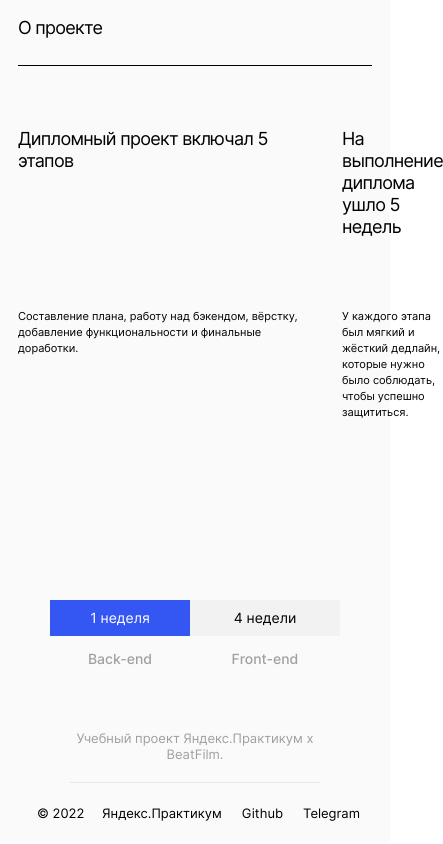
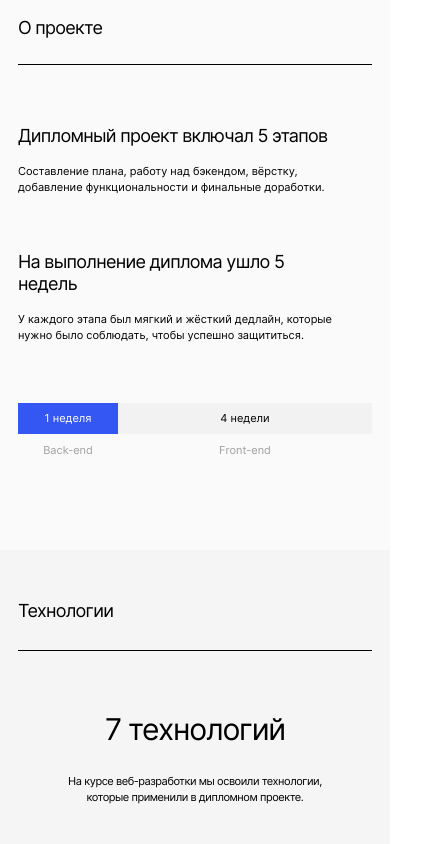
Before and after one commit to Marvin811/movies-explorer-frontend, a React (Create React App) app: page / in a window 390 px wide. Shown: the part 980-1824 px from the top of the page, 443 px wide, since content can reach past the window. Built offline with nearby package versions, Linux system fonts and the light colour scheme.

Commit message:
feat: сделан адаптив на 320

```diff
--- a/src/components/AboutProject/AboutProject.css
+++ b/src/components/AboutProject/AboutProject.css
@@ -1,159 +1,158 @@
 .about-project {
-    min-height: 608px;
     font-family: "Inter", Arial, sans-serif;
     background-color: #FAFAFA;
-    padding: 0;
+    padding: 110px 70px;
     margin: 0;
     color: #000000;
 }
 
 .about-project__title {
-    padding: 110px 0 23px;
-    margin: 0 70px;
-    border-bottom: solid 1px black;
-    font-style: normal;
     font-weight: 400;
     font-size: 22px;
     line-height: 27px;
     letter-spacing: -0.04em;
+    margin: 0;
+    padding-bottom: 20px;
+    border-bottom: 1px solid #000;
 }
 
-.about-project__info {
-    display: grid;
-    grid-auto-columns: 1fr;
-    grid-template-columns: minmax(550px, 550px) 4fr;
-    grid-template-rows: 1fr 1fr;
-    gap: 10px 40px;
-    margin: 0 70px 0 0;
-    padding: 70px 0 110px 70px;
-    flex-basis: 50%;
+.about-project__texts {
+    display: flex;
+    justify-content: space-between;
+    padding: 70px 0 110px 0;
 }
 
-.about-project__info:last-of-type {
-    margin: 0;
+.about-project__text-column {
+    max-width: 550px;
 }
 
-.about-project__info-box {
-    margin: 0;
-    padding: 0;
-}
-
-.about-project__info-box-title {
-    font-style: normal;
+.about-project__text-title {
     font-weight: 400;
     font-size: 20px;
     line-height: 24px;
     letter-spacing: -0.04em;
     margin: 0;
-    padding: 0;
+    padding-bottom: 26px;
 }
 
-.about-project__info-box-subtitle {
-    font-style: normal;
+.about-project__text {
     font-weight: 400;
     font-size: 14px;
     line-height: 20px;
     margin: 0;
-    padding: 0;
-    max-width: 550px;
 }
 
-.about-project__duration {
-    margin: 0 70px;
+.about-project__progress {
     display: grid;
-    grid-template-columns: minmax(100px, 1fr) 4fr;
-    grid-template-rows: 36px 31px;
+    grid-template-columns: 1fr 4fr;
 }
 
-.about-project__weeks {
-    margin: 0;
+.about-project__progress-text {
+    min-height: 18px;
     font-weight: 400;
     font-size: 14px;
-    line-height: 1.2;
-    display: flex;
-    justify-content: center;
-    align-items: center;
+    line-height: 17px;
+    text-align: center;
+    padding: 9px 0;
+    background-color: #f2f2f2;
 }
 
-
-.about-project__weeks_type_short {
-    background-color: #3456F3;
-    color: #fff;
+.about-project__progress-text_color_back {
+    background-color: #3456f3;
+    color: white;
 }
 
-.about-project__weeks_type_long {
-    background-color: #f2f2f2;
-    color: #000;
+.about-project__progress-caption {
+    color: #a0a0a0;
+    font-weight: 500;
+    font-size: 14px;
+    line-height: 17px;
+    text-align: center;
+    margin: 14px 0 0 0;
 }
 
-.about-project__fullstack {
-    font-weight: 500;
-    color: #a0a0a0;
-    align-items: flex-end;
-}
-
-@media screen and (max-width: 900px) {
+@media (max-width: 900px) {
     .about-project {
-        min-height: 585px;
-
+        padding: 90px 50px;
     }
 
     .about-project__title {
-        margin: 0 50px;
-        padding: 90px 0 25px;
+        padding-bottom: 25px;
     }
 
-    .about-project__info-box-subtitle {
+
+    .about-project__texts {
+        padding-bottom: 93px;
+    }
+
+    .about-project__text-column {
+        max-width: 319px;
+    }
+
+    .about-project__text-title {
+        padding-bottom: 22px;
+    }
+
+    .about-project__text {
         font-size: 12px;
         line-height: 18px;
-        max-width: 319px;
-
     }
 
-    .about-project__info {
-        margin: 0 50px;
-        padding: 70px 0 93px;
-        grid-template-columns: minmax(319px, 319px) 1fr;
-        gap: 15px 30px;
+    .about-project__progress-caption {
+        font-weight: 400;
     }
 
-    .about-project__duration {
-        margin: 0 50px;
-        grid-template-columns: minmax(140px, 1fr) 4fr;
-    }
+
 }
 
-@media screen and (max-width: 450px) {
-
+@media (max-width: 550px) {
     .about-project {
-        min-height: 585px;
-
-    }
-
-    .about-project__info{
-        grid-template-columns: minmax(284px, 284px) 1fr;
-        grid-template-rows: 1fr 1fr;
-        gap: 10px 40px;
-        padding: 2px 0 62px;
-        margin: 0 18px;
-
+        padding: 70px 18px 93px 18px;
     }
 
     .about-project__title {
         font-size: 18px;
         line-height: 22px;
-        margin: 0 18px;
-        padding: 70px 0 26px;
     }
 
-    .about-project__info-box-title {
+    .about-project__texts {
+        flex-direction: column;
+        padding: 60px 0;
+    }
+
+    .about-project__text-column {
+        margin-bottom: 56px;
+        padding-right: 0;
+    }
+
+    .about-project__text-column:last-of-type {
+        margin-bottom: 0;
+    }
+
+    .about-project__text-title {
+        padding-bottom: 16px;
         font-size: 18px;
         line-height: 22px;
-        padding: 60px 0px;
     }
 
-    .about-project__info-box-subtitle {
+    .about-project__text {
         font-size: 11px;
         line-height: 16px;
     }
+
+    .about-project__progress {
+        grid-template-columns: 100px 1fr;
+    }
+
+    .about-project__progress-text {
+        min-height: 10px;
+        font-size: 11px;
+        line-height: 13px;
+    }
+
+    .about-project__progress-caption {
+        font-size: 11px;
+        line-height: 13px;
+        margin-top: 10px;
+    }
 }
--- a/src/components/AboutProject/AboutProject.js
+++ b/src/components/AboutProject/AboutProject.js
@@ -4,20 +4,37 @@ export function AboutProject() {
     return (
         <section className="about-project" id="project">
             <h2 className="about-project__title">О проекте</h2>
-            <div className="about-project__info">
-                <p className="about-project__info-box-title">Дипломный проект включал 5 этапов</p>
-                <p className="about-project__info-box-title">На выполнение диплома ушло 5 недель</p>
-                <p className="about-project__info-box-subtitle">Составление плана, работу над бэкендом, вёрстку,
-                    добавление функциональности и финальные доработки.</p>
-
-                <p className="about-project__info-box-subtitle">У каждого этапа был мягкий и жёсткий дедлайн,
-                    которые нужно было соблюдать, чтобы успешно защититься.</p>
+            <div className="about-project__texts">
+                <div className="about-project__text-column">
+                    <h3 className="about-project__text-title">
+                        Дипломный проект включал 5 этапов
+                    </h3>
+                    <p className="about-project__text">
+                        Составление плана, работу над бэкендом, вёрстку, добавление
+                        функциональности и финальные доработки.
+                    </p>
+                </div>
+                <div className="about-project__text-column">
+                    <h3 className="about-project__text-title">
+                        На выполнение диплома ушло 5 недель
+                    </h3>
+                    <p className="about-project__text">
+                        У каждого этапа был мягкий и жёсткий дедлайн, которые нужно было
+                        соблюдать, чтобы успешно защититься.
+                    </p>
+                </div>
             </div>
-            <div className="about-project__duration">
-                <p className="about-project__weeks about-project__weeks_type_short">1 неделя</p>
-                <p className="about-project__weeks about-project__weeks_type_long">4 недели</p>
-                <p className="about-project__weeks about-project__fullstack">Back-end</p>
-                <p className="about-project__weeks about-project__fullstack">Front-end</p>
+            <div className="about-project__progress">
+                <div className="about-project__progress-back">
+                    <div className="about-project__progress-text about-project__progress-text_color_back">
+                        1 неделя
+                    </div>
+                    <p className="about-project__progress-caption">Back-end</p>
+                </div>
+                <div className="about-project__progress-front">
+                    <div className="about-project__progress-text">4 недели</div>
+                    <p className="about-project__progress-caption">Front-end</p>
+                </div>
             </div>
         </section>
     );
--- a/src/components/Footer/Footer.css
+++ b/src/components/Footer/Footer.css
@@ -64,3 +64,48 @@
         margin: 0px 30px 0 37px;
     }
 }
+
+@media screen and (max-width: 450px) {
+    .footer {
+        min-height: 270px;
+    }
+
+    .footer__container {
+        margin: 0px 10px 0 10px;
+        flex-direction: column-reverse;
+        justify-content: space-between;
+        align-items: center;
+    }
+    .footer__title{
+        font-size: 12px;
+        line-height: 15px;
+        margin: 0 10px;
+        padding: 80px 0 18px;
+    }
+    .footer__links {
+        display: flex;
+        flex-direction: column;
+        margin: 10px 0 0;
+        text-align: center;
+    }
+    .footer__item {
+        margin: 0 0 8px;
+    }
+
+    .footer__item:last-of-type {
+        margin: 0 0 12px;
+    }
+
+    .footer__link {
+        margin: 18px 0 10px;
+        font-size: 12px;
+        line-height: 15px;
+
+    }
+    .footer__year {
+        font-size: 12px;
+        line-height: 15px;
+        padding-top: 16px;
+    }
+
+}
--- a/src/components/Footer/Footer.js
+++ b/src/components/Footer/Footer.js
@@ -6,7 +6,7 @@ export function Footer() {
         <footer className="footer">
             <h4 className="footer__title">Учебный проект Яндекс.Практикум х BeatFilm.</h4>
             <div className="footer__container">
-                <p className="footer__year">&copy; {year}</p>
+                <p className="footer__year">&copy;{year}</p>
                 <ul className="footer__links">
                     <li className="footer__item">
                         <a className="footer__link" href="https://praktikum.yandex.ru" target="_blank" rel="noreferrer">Яндекс.Практикум</a>
--- a/src/components/Header/Header.css
+++ b/src/components/Header/Header.css
@@ -11,8 +11,8 @@
 .header__container {
     display: flex;
     justify-content: space-between;
-    margin: 0 auto;
-    padding: 0 70px;
+    margin: 0 70px;
+    padding: 0;
     width: 100%;
 }
 
@@ -56,13 +56,13 @@
 
 @media screen and (max-width: 900px) {
     .header__container {
-        padding: 0 30px;
+        margin: 0 30px;
     }
 }
 
 @media screen and (max-width: 450px) {
     .header__container {
-        padding: 0 14px;
+        margin: 0 14px;
     }
 }
 
--- a/src/components/Main/Main.js
+++ b/src/components/Main/Main.js
@@ -11,9 +11,9 @@ export function Main() {
         <main>
             <Promo/>
             <AboutProject />
-            {/*<Techs />*/}
-            {/*<AboutMe />*/}
-            {/*<Portfolio />*/}
+            <Techs />
+            <AboutMe />
+            <Portfolio />
         </main>
     )
 };
--- a/src/components/Techs/Techs.css
+++ b/src/components/Techs/Techs.css
@@ -88,11 +88,53 @@
         font-size: 12px;
         line-height: 18px;
     }
-    .techs__list{
+
+    .techs__list {
         margin: 80px 60px 0;
     }
+
     .techs__item {
         font-size: 12px;
         line-height: 15px;
     }
 }
+
+@media screen and (max-width: 650px){
+    .techs__list{
+        grid-template-columns: repeat(4, 84px);
+        grid-template-rows: 57px;
+        grid-auto-rows: 57px;
+        margin: 80px 0 0;
+    }
+}
+
+@media screen and (max-width: 550px) {
+    .techs {
+        min-height: 651px;
+    }
+    .techs__title {
+        margin: 0 18px;
+        font-size: 18px;
+        line-height: 22px;
+        padding: 50px 0 28px;
+    }
+
+    .techs__subtitle {
+        font-size: 30px;
+        line-height: 36px;
+        margin: 60px 0 26px;
+    }
+
+    .techs_text {
+        font-size: 11px;
+        line-height: 16px;
+        max-width: 292px;
+    }
+
+    .techs__list {
+        grid-template-columns: repeat(2, 84px);
+        margin-top: 41px;
+    }
+
+
+}
```
Also changed, not shown: src/components/AboutMe/AboutMe.css (+45 -1 lines), src/components/Portfolio/Portfolio.css (+27 -0 lines).
